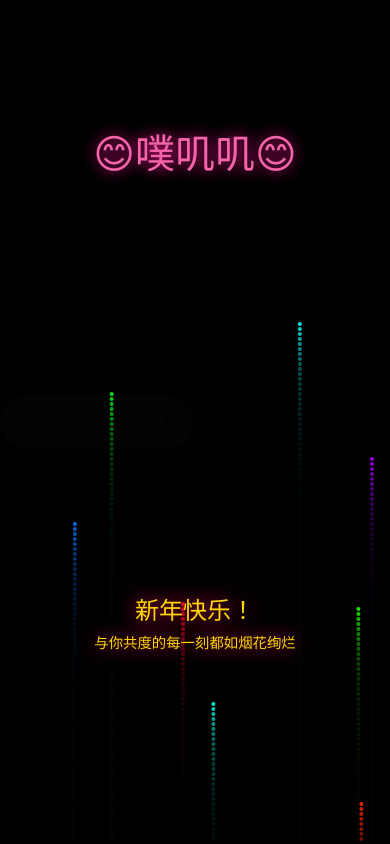
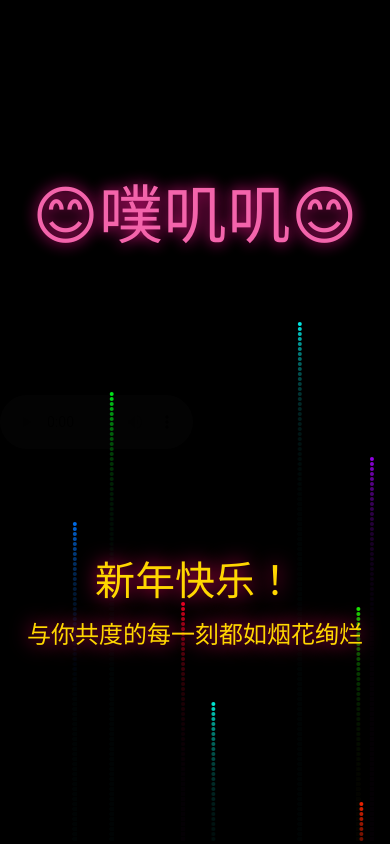
Before and after one commit to collinsrylyp/-NEW, a plain HTML site: page index.html in a window 390 px wide. Drawn offline with Linux system fonts and the light colour scheme.

Commit message:
Update index.html

```diff
--- a/index.html
+++ b/index.html
@@ -2,9 +2,8 @@
 <html>
 <head>
     <title>给唐佩琪的新年烟花</title>
-    <meta name="viewport" content="width=device-width, initial-scale=1.0"> <!-- 添加 viewport 标签 -->
     <style>
-        body {
+      body {
             margin: 0;
             overflow: hidden;
             background: #000;
@@ -29,7 +28,7 @@
         @keyframes float {
             0% { transform: translateY(20px); opacity: 0; }
             50% { transform: translateY(0); opacity: 1; }
-            100% { transform: translateY(-20px); opacity: 0.8; }
+ 100% { transform: translateY(-20px); opacity: 0.8; }
         }
 
         #greeting {
@@ -53,23 +52,6 @@
             position: absolute;
             z-index: 1;
         }
-
-        /* 响应式设计：针对手机屏幕调整样式 */
-        @media (max-width: 768px) {
-            #name {
-                font-size: 2.5em; /* 手机上的字体大小 */
-                top: 15%; /* 调整位置 */
-            }
-
-            #greeting {
-                font-size: 1.5em; /* 手机上的字体大小 */
-                top: 70%; /* 调整位置 */
-            }
-
-            #greeting span {
-                font-size: 0.8em; /* 调整小字大小 */
-            }
-        }
     </style>
 </head>
 <body>
@@ -80,7 +62,7 @@
     </div>
     <canvas id="fireworks"></canvas>
 
-  <!-- 添加音频元素 -->
+    <!-- 添加音频元素 -->
     <audio controls>
     <source src="https://<collinsrylyp>.github.io/<index.html>/firework.mp3" type="audio/mpeg">
 </audio>
```
